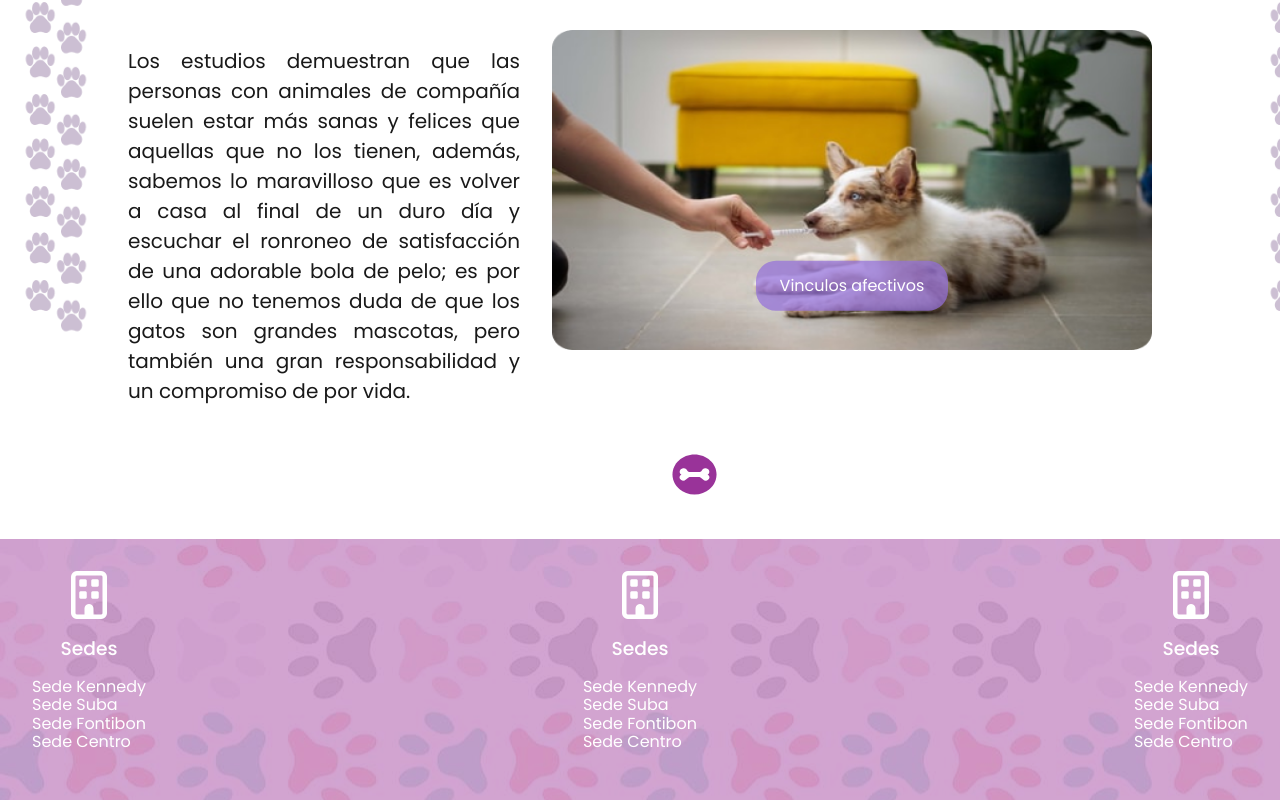
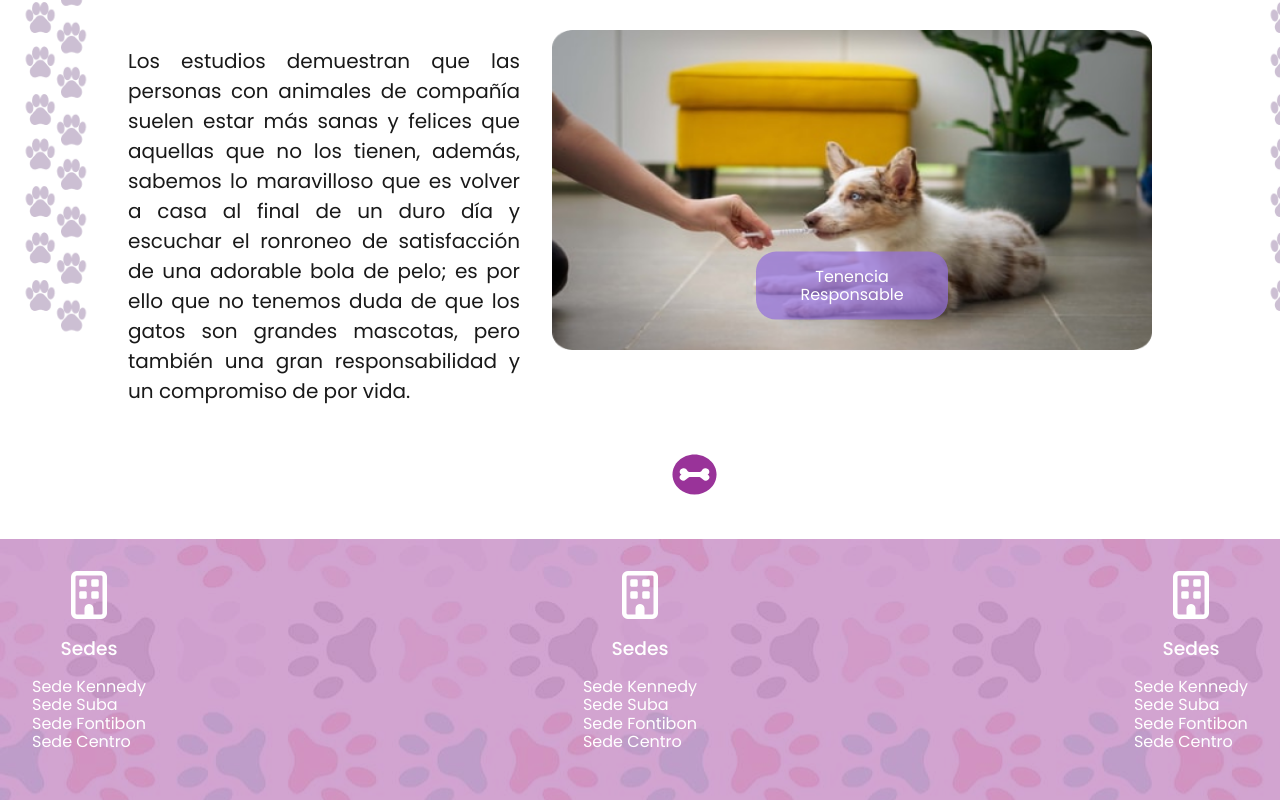
Before and after one commit to luciaduque248/VetAnimalandia, a plain HTML site: page tips.html in a window 1280 px wide. Shown: the part 781-1581 px from the top of the page. Drawn offline with Linux system fonts and the light colour scheme.

Commit message:
actualizacion 3

```diff
--- a/tips.html
+++ b/tips.html
@@ -57,7 +57,7 @@
                     <p>Los estudios demuestran que las personas con animales de compañía suelen estar más sanas y felices que aquellas que no los tienen, además, sabemos lo maravilloso que es volver a casa al final de un duro día y escuchar el ronroneo de satisfacción de una adorable bola de pelo; es por ello que no tenemos duda de que los gatos son grandes mascotas, pero también una gran responsabilidad y un compromiso de por vida.</p>
                     <div class="textDown">
                         <img src="/img/Rectangle 17.png">
-                        <div class="iconoVin">Vinculos afectivos</div>
+                        <div class="iconoVin">Tenencia Responsable</div>
                     </div>
                 </article>
 
```
